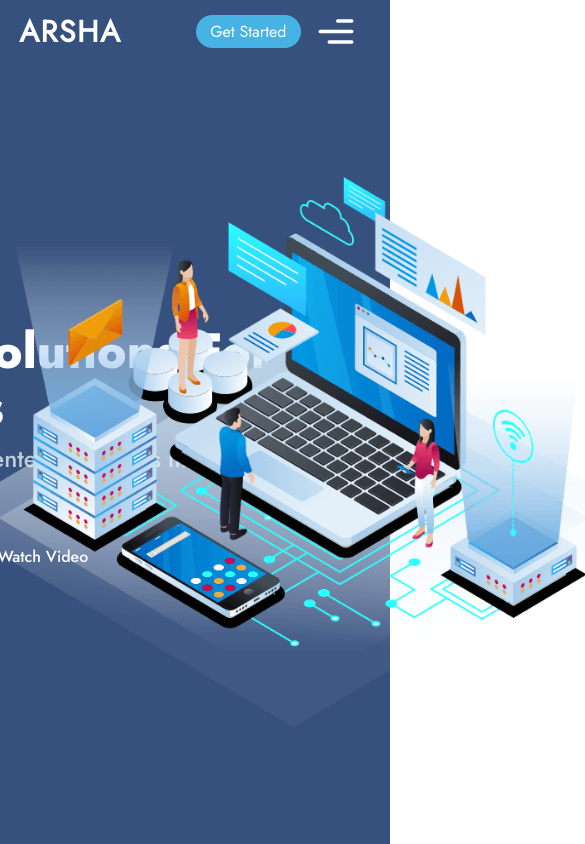
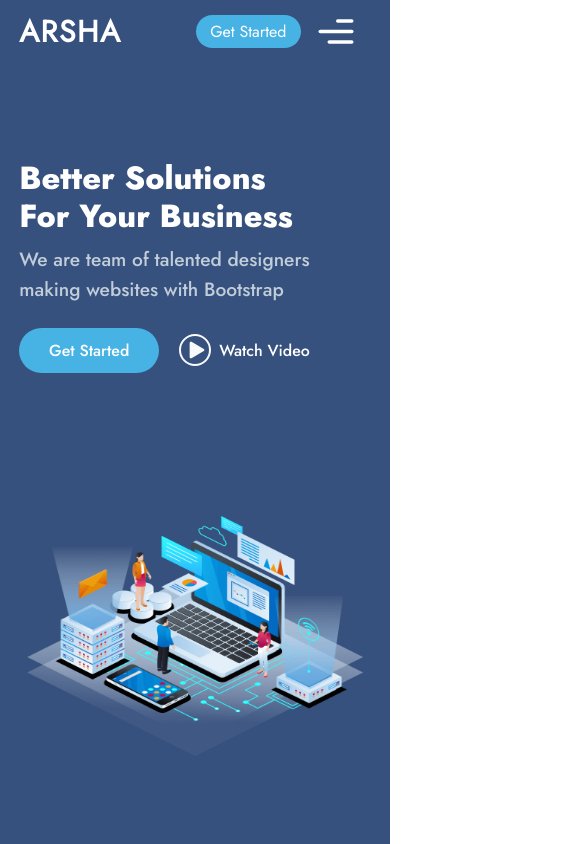
Before and after one commit to Proxiner/Arsha, a Next.js app: page / in a window 390 px wide. Shown: the top 844 px of the page, 585 px wide, since content can reach past the window. Built offline with nearby package versions, Linux system fonts and the light colour scheme.

Commit message:
finished responsive of the hero (phone)

```diff
--- a/public/assets/css/main.css
+++ b/public/assets/css/main.css
@@ -22,5 +22,11 @@ a {
   height: 100dvh;
   background-color: #37517e;
 }
+.hero .wrapper {
+  position: fixed;
+  height: max-content;
+  inset: 0;
+  background-color: green;
+}
 
 /*# sourceMappingURL=main.css.map */
--- a/src/pages/index.js
+++ b/src/pages/index.js
@@ -12,8 +12,12 @@ export default function Home() {
         <link rel="icon" href="/favicon.ico" />
       </Head>
       <section className="hero">
-        <Navbar />
-        <Hero />
+        <div className="nav-container">
+          <Navbar />
+        </div>
+        <div className="hero-container">
+          <Hero />
+        </div>
       </section>
     </>
   );
--- a/src/ui/layouts/hero.jsx
+++ b/src/ui/layouts/hero.jsx
@@ -1,22 +1,28 @@
-import React from 'react';
+import React from "react";
 
-import styles from  "./hero.module.scss"
-import Image from "next/image"
+import styles from "./hero.module.scss";
+import Image from "next/image";
 
 const hero = () => {
   return (
-        <div className={styles.container}>
+    // <div className={styles.container}>
+    // </div>
     <div className={styles.heroContainer}>
       <div className={styles.contextContainer}>
-                    <h1>
-                        Better Solutions For Your Business
-                    </h1>
-                    <p>
-                        We are team of talented designers making websites with Bootstrap
-                    </p>
+        <h1>Better Solutions For Your Business</h1>
+        <p>We are team of talented designers making websites with Bootstrap</p>
         <div className={styles.BTNConatiner}>
           <button> Get Started </button>
-                        <button> <Image src="/assets/icons/playicon.svg" width="32" height="32" color="#fff"/> Watch Video </button>
+          <button>
+            {" "}
+            <Image
+              src="/assets/icons/playicon.svg"
+              width="32"
+              height="32"
+              color="#fff"
+            />{" "}
+            Watch Video{" "}
+          </button>
         </div>
       </div>
 
@@ -24,7 +30,6 @@ const hero = () => {
         <Image src="/assets/images/hero-img.png" width="650" height="550" />
       </div>
     </div>
-        </div>
   );
 };
 
--- a/src/ui/layouts/hero.module.scss
+++ b/src/ui/layouts/hero.module.scss
@@ -1,16 +1,19 @@
 @use "../../utils/mixins" as *;
 @use "../../themes/colors" as *;
 @use "../../base/typography" as *;
-
-.container {
-  @include flex(row, center, center);
-  width: 100%;
-  height: 100%;
 
 .heroContainer {
   @include flex(row, center, center);
   width: 100%;
   height: 85vh;
+  padding: 0 6rem;
+
+  @include responsive(phone) {
+    @include flex(column, center, center);
+    padding: 0 1.2rem;
+    margin-top: 2rem;
+    gap: 1.4rem;
+  }
 
   .contextContainer {
     @include flex(column, center, center);
@@ -18,28 +21,55 @@
     height: 100%;
     gap: 10px;
 
+    @include responsive(phone) {
+      @include flex(column, center, flex-start);
+      width: 100%;
+      height: 50%;
+      gap: 0.5rem;
+    }
+
     h1 {
-        width: 600px;
+      max-width: 600px;
+      width: 100%;
       font-family: $extra-bold;
       font-size: 3.1rem;
       line-height: 55px;
       color: $white;
+
+      @include responsive(phone) {
+        width: 80%;
+        font-size: 2rem;
+        line-height: 2.4rem;
+      }
     }
 
     p {
-        width: 600px;
+      max-width: 600px;
+      width: 100%;
       font-family: $medium;
       font-size: 1.5rem;
       line-height: 30px;
       color: #c1cdd9;
+
+      @include responsive(phone) {
+        width: 85%;
+        font-size: 1.2rem;
+      }
     }
 
     .BTNConatiner {
       @include flex(row, none, center);
-        width: 600px;
+      max-width: 600px;
+      width: 100%;
       height: max-content;
       margin-top: 20px;
       gap: 20px;
+
+      @include responsive(phone) {
+        width: 100%;
+        font-size: 1.2rem;
+        margin-top: 1rem;
+      }
 
       button:nth-child(1) {
         width: 140px;
@@ -68,9 +98,26 @@
   }
 
   .imgConatiner {
-      @include flex(row, center, center);
+    @include flex(row, flex-end, center);
     width: 50%;
     height: 100%;
+
+    img {
+      width: 100%;
+      max-width: 500px;
+      max-height: 400px;
+      height: 100%;
+    }
+
+    @include responsive(phone) {
+      width: 100%;
+      height: 50%;
+      padding: 0.5rem;
+
+      img {
+        max-width: 360px;
+        max-height: 240px;
       }
     }
   }
+}
```
Also changed, not shown: src/base/_global.scss (+7 -0 lines), 1 other file (tests, documents, lock files or other folders). Lines whose indentation alone changed are shown as unchanged.
